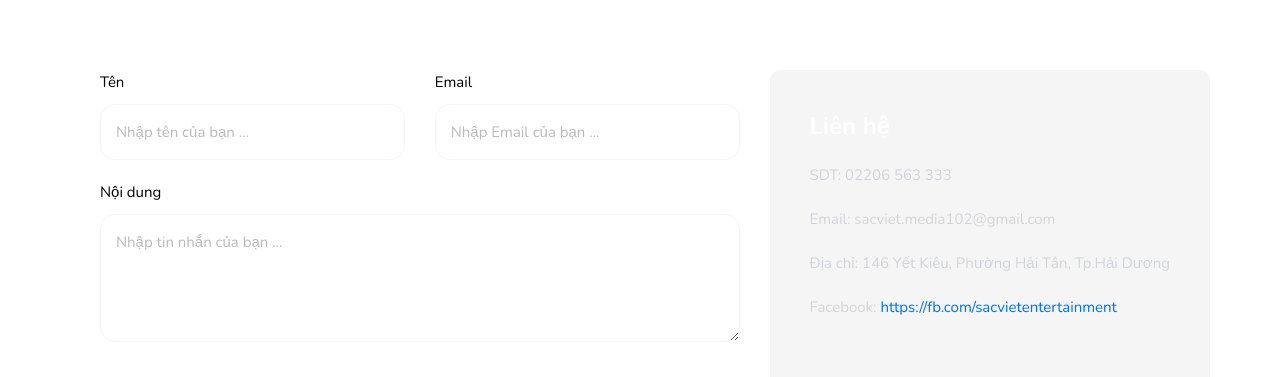
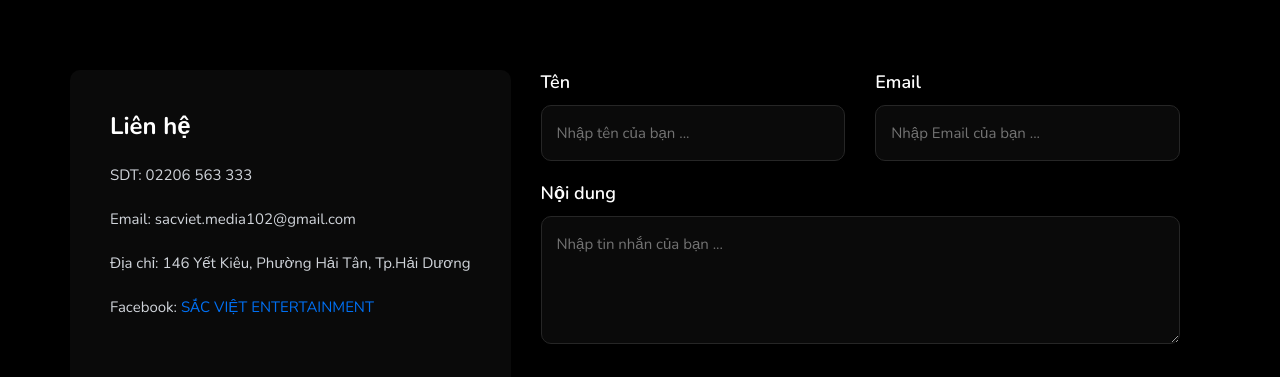
Before and after one commit to andyngojs/TVN, a Next.js app: page /contact in a window 1280 px wide. Shown: the part 540-917 px from the top of the page. Built offline with nearby package versions, Linux system fonts and the light colour scheme.

Commit message:
fix: style contact page

```diff
--- a/src/app/contact/page.js
+++ b/src/app/contact/page.js
@@ -22,11 +22,27 @@ export default function Contact() {
           className="lazyloaded blur-up"
         ></iframe>
       </div>
-      <HighLightBlock
-        containerClassName={"bg-white"}
-        contentClassName={styles.contentContainer}
-      >
-        <HighLightBlock.Item className={clsx(styles.formContainer, "w-full")}>
+
+      <HighLightBlock contentClassName={styles.contentContainer}>
+        <div className={styles.contactInfoContainer}>
+          <h3>Liên hệ</h3>
+
+          <p>SDT: {config.hotline_formatted}</p>
+          <p>Email: {config.email}</p>
+          <p>Địa chỉ: {config.address}</p>
+          <p>
+            Facebook:{" "}
+            <Link
+              className="link text-p"
+              target="_blank"
+              href={config.facebookLink}
+            >
+              {config.name}
+            </Link>
+          </p>
+        </div>
+
+        <HighLightBlock.Item className={clsx(styles.formContainer)}>
           <div className="flex flex-col lg:flex-row">
             <div className={clsx("flex-1", styles.inputContainer)}>
               <h6>Tên</h6>
@@ -49,24 +65,6 @@ export default function Contact() {
 
           <button className="btn">Gửi tin nhắn</button>
         </HighLightBlock.Item>
-
-        <div className={styles.contactInfoContainer}>
-          <h3>Liên hệ</h3>
-
-          <p>SDT: {config.hotline_formatted}</p>
-          <p>Email: {config.email}</p>
-          <p>Địa chỉ: {config.address}</p>
-          <p>
-            Facebook:{" "}
-            <Link
-              className="link text-p"
-              target="_blank"
-              href={config.facebookLink}
-            >
-              {config.facebookLink}
-            </Link>
-          </p>
-        </div>
       </HighLightBlock>
     </Layout>
   );
--- a/src/styles/globals.scss
+++ b/src/styles/globals.scss
@@ -73,8 +73,28 @@ h3 {
   font-size: 24px;
 }
 
-h5 {
+h6 {
+  font-size: 16px;
+  font-weight: 600;
+  line-height: 22px;
+
+  @screen lg {
+    font-size: 18px;
+    line-height: 25px;
+    font-weight: 600;
+  }
+}
+
+h5, h6 {
   @apply text-white;
+}
+
+.input {
+  @apply bg-neutral-950;
+  @apply text-white;
+  padding: 15px;
+  border: 1px solid #262626;
+  border-radius: 10px;
 }
 
 p, ul > li {
--- a/src/styles/pages/contact.module.scss
+++ b/src/styles/pages/contact.module.scss
@@ -46,22 +46,19 @@
     input,
     textarea {
       &::placeholder {
-        color: #bbb;
+        @apply text-neutral-500;
       }
       margin-top: 10px;
       width: 100%;
-      border: 1px solid #f5f5f5;
-      border-radius: 15px;
-      padding: 15px;
       outline: none;
     }
 }
 
 .contactInfoContainer {
-    background-color: #f5f5f5;
+    @apply bg-neutral-950;
     border-radius: 10px;
     padding: 40px 30px;
-    margin-top: 30px;
+    margin-bottom: 30px;
 
     h5 {
       text-transform: uppercase;
```
